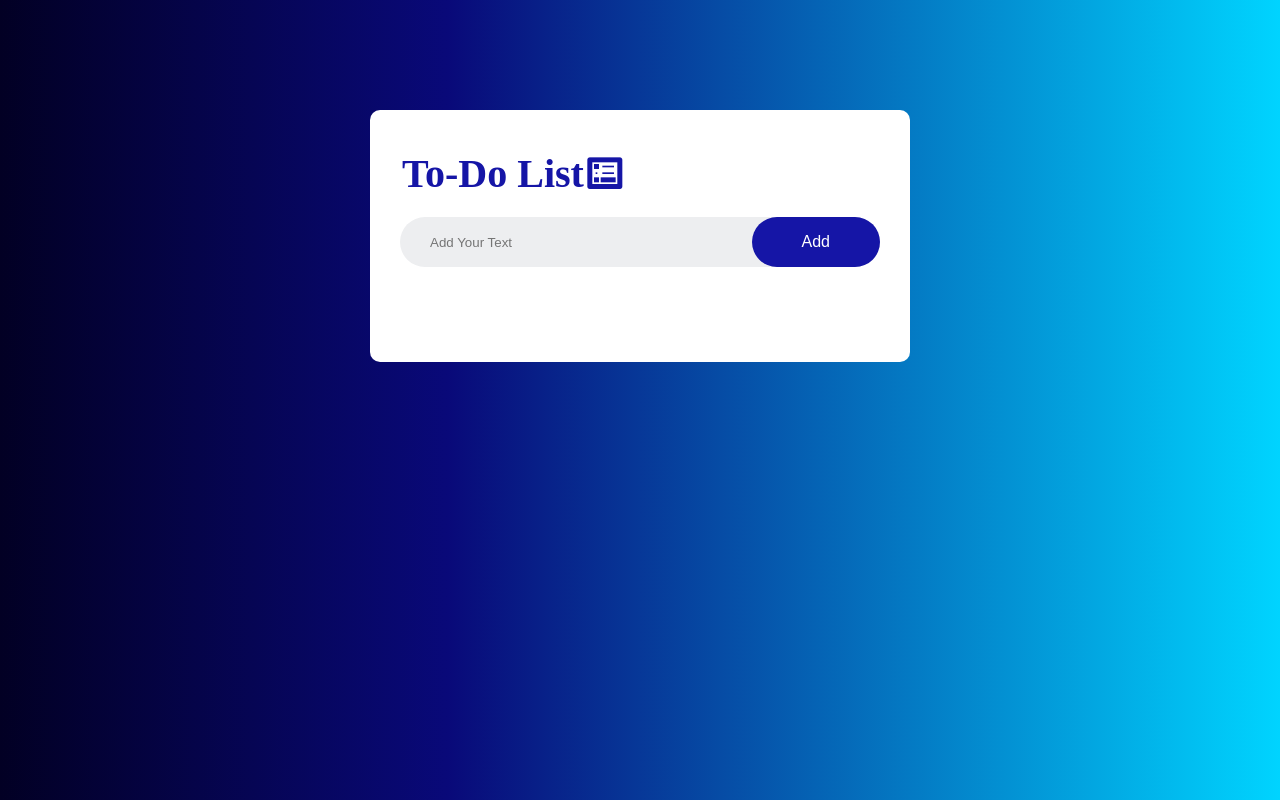
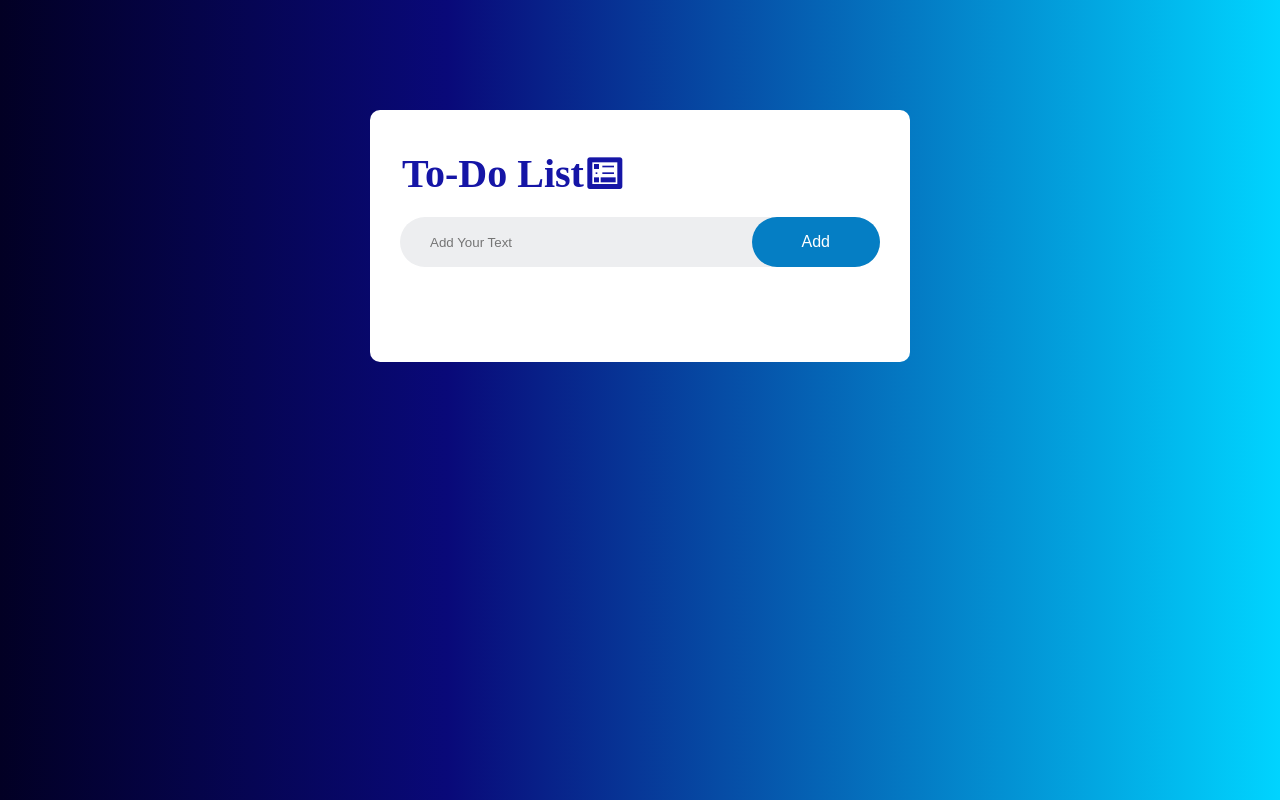
Before and after one commit to Pradeeptamta3225/To-Do-App, a plain HTML site: page index.html in a window 1280 px wide. In both pictures the pointer is over the button "Add". Drawn offline with nearby package versions, Linux system fonts and the light colour scheme.

Commit message:
add some css

```diff
--- a/style.css
+++ b/style.css
@@ -62,6 +62,11 @@ button{
     border-radius: 40px;
 }
 
+button:hover{
+    background: rgb(5, 126, 196);
+    color: #fff;
+}
+
 ul li{
     list-style: none;
     font-size: 20px;
```
